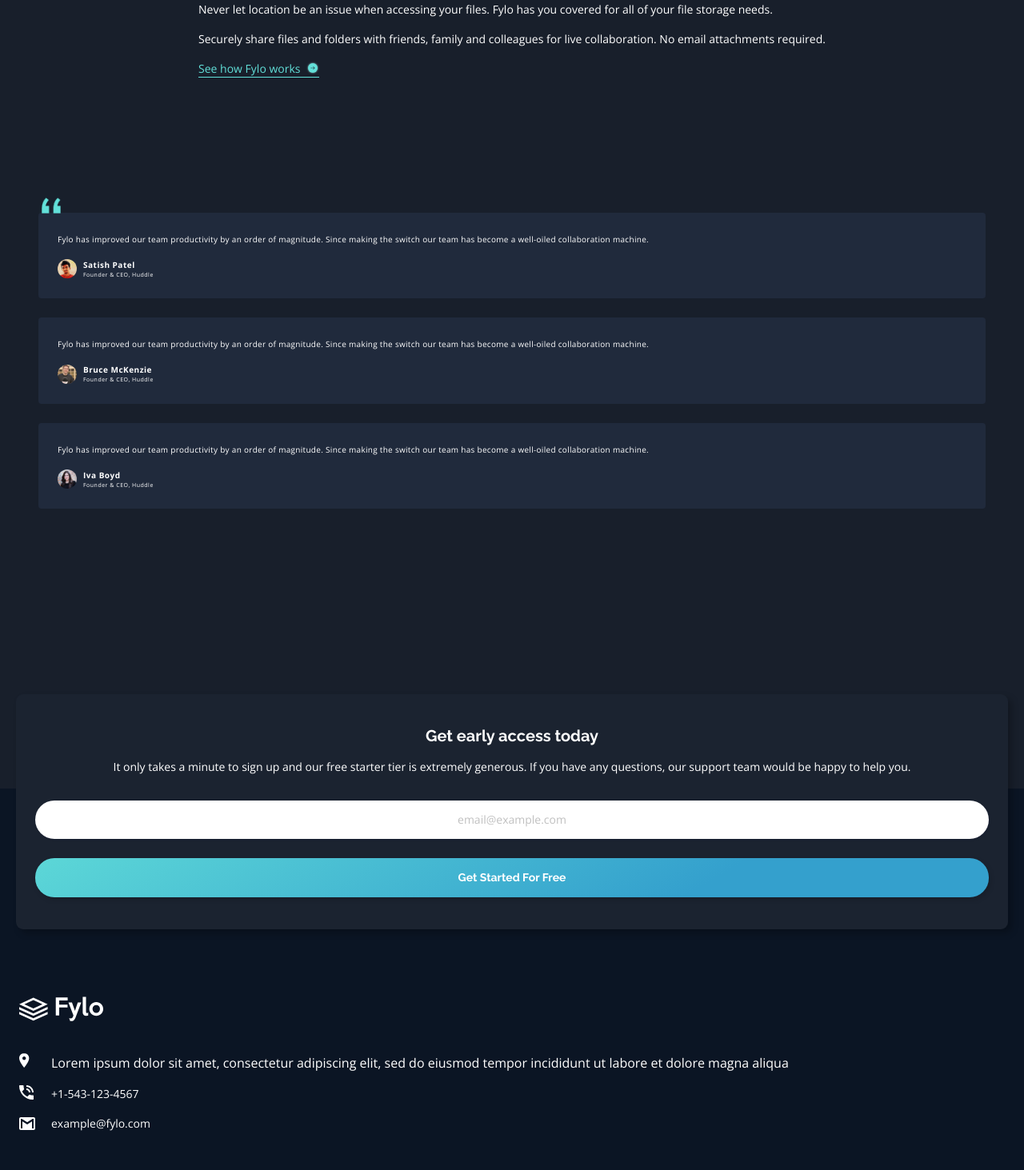
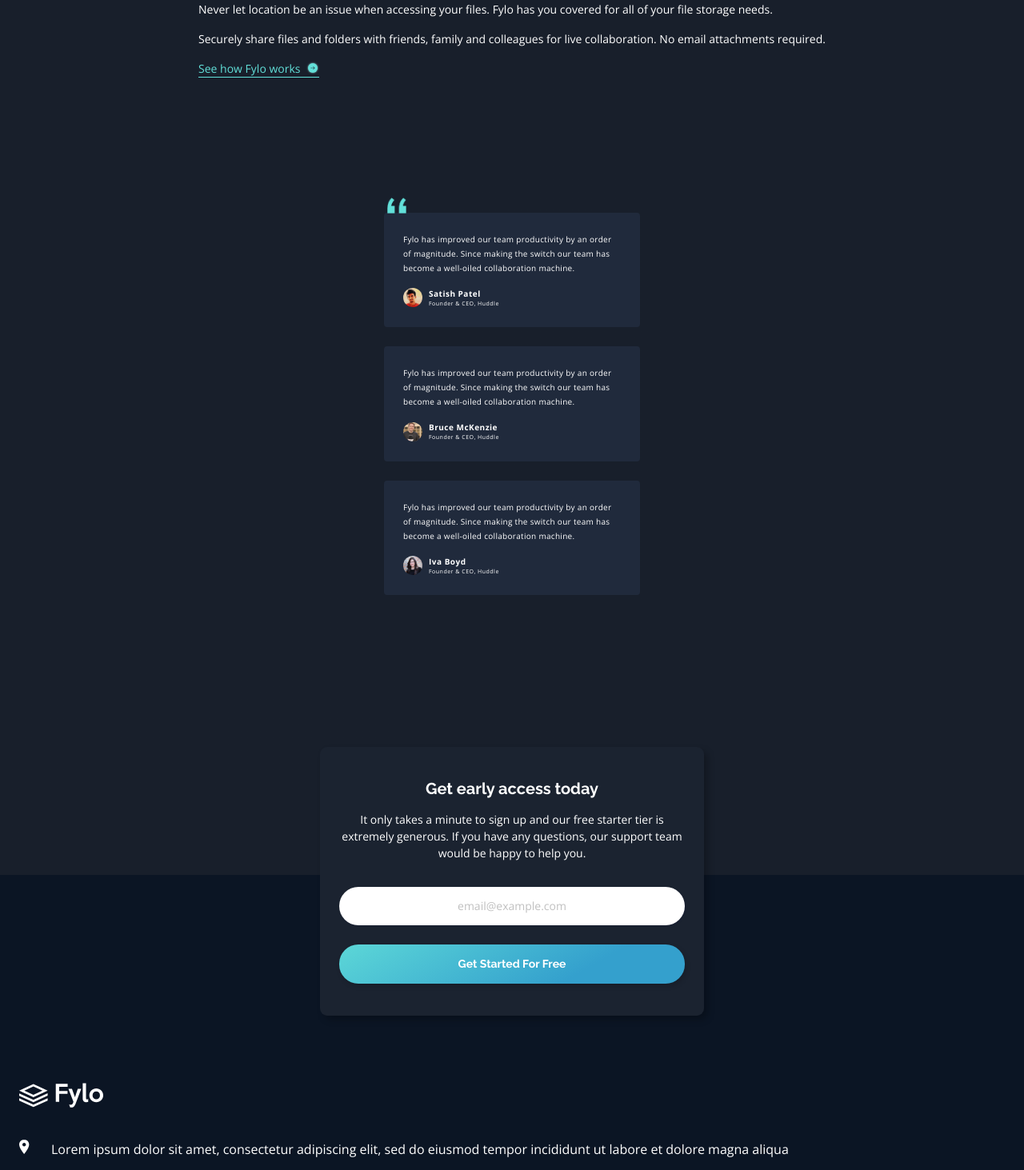
Before and after one commit to g-akca/fylo-landing-page, a React (Vite) app: page / in a window 1280 px wide. Shown: the part 2540-4003 px from the top of the page at 80% size. Built offline with nearby package versions, Linux system fonts and the light colour scheme.

Commit message:
Add max widths

```diff
--- a/src/components/CTASection.jsx
+++ b/src/components/CTASection.jsx
@@ -1,6 +1,6 @@
 function CTASection() {
   return (
-    <div className="px-6 py-10 w-full bg-navy-850 rounded-[9px] flex flex-col gap-8 text-center shadow-[5px_5px_8px_rgba(0,0,0,0.25)] absolute -bottom-50">
+    <div className="px-6 py-10 w-full max-w-96 tablet:max-w-120 bg-navy-850 rounded-[9px] flex flex-col gap-8 text-center shadow-[5px_5px_8px_rgba(0,0,0,0.25)] absolute -bottom-50 left-1/2 -translate-x-1/2">
       <div className="flex flex-col gap-4">
         <h2 className="font-raleway font-bold text-[20px] leading-[120%]">Get early access today</h2>
         <p>It only takes a minute to sign up and our free starter tier is extremely generous. If you have any questions, our support team would be happy to help you.</p>
--- a/src/components/TestimonialSection.jsx
+++ b/src/components/TestimonialSection.jsx
@@ -27,8 +27,8 @@
   ];
 
   return (
-    <div className="relative px-7 pt-4.75 flex flex-col gap-6">
-      <img src={quoteIcon} alt="Quote icon" className="absolute top-0 left-8 h-5" />
+    <div className="relative max-w-80 self-center pt-4.75 flex flex-col gap-6">
+      <img src={quoteIcon} alt="Quote icon" className="absolute top-0 left-1 h-5" />
 
       {testimonials.map(item => (
         <TestimonialItem
```
